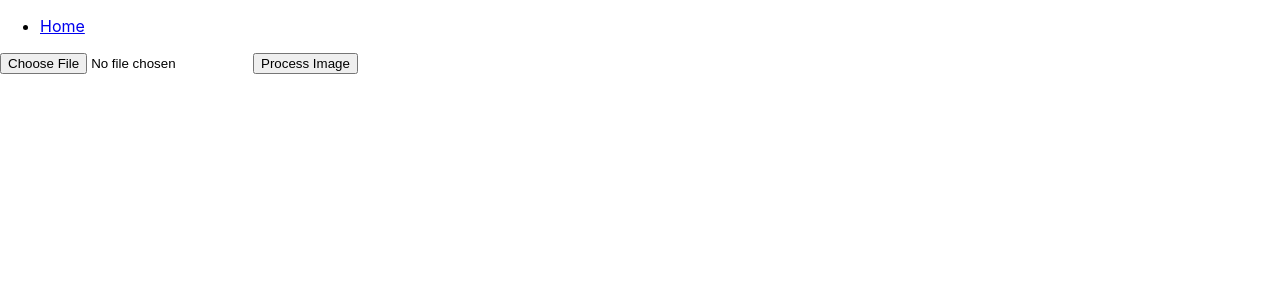
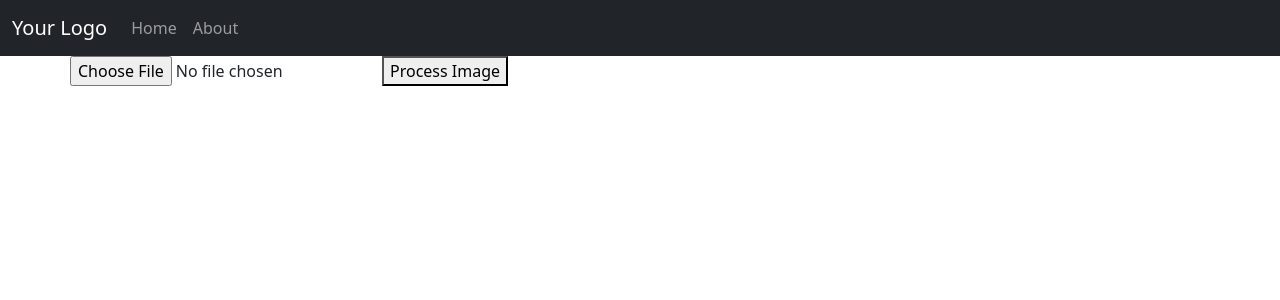
Before and after one commit to Siddharth3863/VineNet_Yamaha, a React (Create React App) app: page /home in a window 1280 px wide. Shown: the top 300 px of the page. Built offline with nearby package versions, Linux system fonts and the light colour scheme.

Commit message:
Updated css

```diff
--- a/public/index.html
+++ b/public/index.html
@@ -26,7 +26,7 @@
     -->
     <title>React App</title>
     <script src="https://cdn.jsdelivr.net/npm/@popperjs/core@2.11.8/dist/umd/popper.min.js" integrity="sha384-I7E8VVD/ismYTF4hNIPjVp/Zjvgyol6VFvRkX/vR+Vc4jQkC+hVqc2pM8ODewa9r" crossorigin="anonymous"></script>
-    <script src="https://cdn.jsdelivr.net/npm/bootstrap@5.3.3/dist/js/bootstrap.min.js" integrity="sha384-0pUGZvbkm6XF6gxjEnlmuGrJXVbNuzT9qBBavbLwCsOGabYfZo0T0to5eqruptLy" crossorigin="anonymous"></script>
+
   </head>
   <body>
     <noscript>You need to enable JavaScript to run this app.</noscript>
@@ -41,5 +41,6 @@
       To begin the development, run `npm start` or `yarn start`.
       To create a production bundle, use `npm run build` or `yarn build`.
     -->
+    <script src="https://cdn.jsdelivr.net/npm/bootstrap@5.3.3/dist/js/bootstrap.min.js" integrity="sha384-0pUGZvbkm6XF6gxjEnlmuGrJXVbNuzT9qBBavbLwCsOGabYfZo0T0to5eqruptLy" crossorigin="anonymous"></script>
   </body>
 </html>
--- a/src/components/ImageUpload.js
+++ b/src/components/ImageUpload.js
@@ -25,9 +25,9 @@
   };
 
   return (
-    <div>
-      <input type="file" accept="image/*" onChange={handleFileChange} />
-      <button onClick={handleSubmit}>Process Image</button>
+    <div class="container card-body">
+      <input type="file" class=".btn" accept="image/*" onChange={handleFileChange} />
+      <button onClick={handleSubmit} class=".btn">Process Image</button>
     </div>
   );
 };
--- a/src/components/Navbar.js
+++ b/src/components/Navbar.js
@@ -4,15 +4,25 @@
 
 const Navbar = () => {
     return (
-        <nav class="navbar sticky-top bg-body-tertiary bg-dark border-bottom border-body" data-bs-theme="dark">
-            <div class="container-fluid">
-            <ul>
-                <li>
-                    <Link to="/">Home</Link>
-                </li>
-            </ul>
+        <nav className="navbar navbar-expand-lg navbar-dark bg-dark sticky-top">
+            <div className="container-fluid">
+                <Link className="navbar-brand" to="/">Your Logo</Link>
+                <button className="navbar-toggler" type="button" data-bs-toggle="collapse" data-bs-target="#navbarNav" aria-controls="navbarNav" aria-expanded="false" aria-label="Toggle navigation">
+                    <span className="navbar-toggler-icon"></span>
+                </button>
+                <div className="collapse navbar-collapse" id="navbarNav">
+                    <ul className="navbar-nav">
+                        <li className="nav-item">
+                            <Link className="nav-link" to="/">Home</Link>
+                        </li>
+                        <li className="nav-item">
+                            <Link className="nav-link" to="/about">About</Link>
+                        </li>
+                    </ul>
+                </div>
             </div>
         </nav>
     );
 };
+
 export default Navbar;
--- a/src/index.js
+++ b/src/index.js
@@ -1,6 +1,7 @@
 import React from 'react';
 import ReactDOM from 'react-dom/client';
 import './index.css';
+import 'bootstrap/dist/css/bootstrap.min.css';
 import App from './App';
 import reportWebVitals from './reportWebVitals';
 
```
